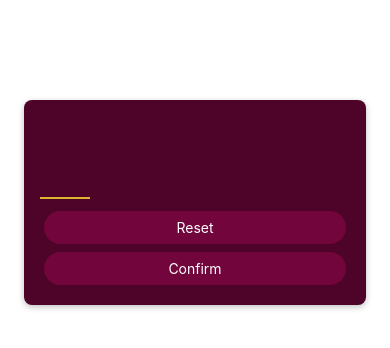
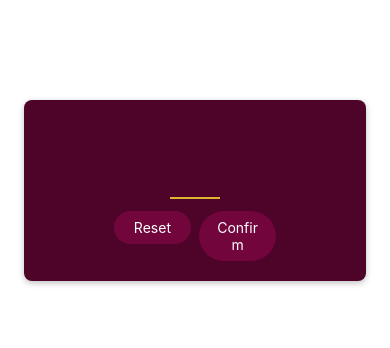
Before and after one commit to sailakshmy/guessNumberGameApp, a React Native app in the folder guessGameApp/: screen / in a window 390 px wide. Shown: the top 348 px of the page. Built offline with nearby package versions, Linux system fonts and the light colour scheme.

Commit message:
Styled the startGameScreen main component

```diff
--- a/guessGameApp/screens/StartGameScreen.js
+++ b/guessGameApp/screens/StartGameScreen.js
@@ -12,8 +12,14 @@ const StartGameScreen = () => {
         autoCapitalize="none"
         autoCorrect={false}
       />
-      <PrimaryButton>Reset</PrimaryButton>
-      <PrimaryButton>Confirm</PrimaryButton>
+      <View style={styles.buttonsContainer}>
+        <View style={styles.buttonContainer}>
+          <PrimaryButton>Reset</PrimaryButton>
+        </View>
+        <View style={styles.buttonContainer}>
+          <PrimaryButton>Confirm</PrimaryButton>
+        </View>
+      </View>
     </View>
   );
 };
@@ -33,6 +39,8 @@ const styles = StyleSheet.create({
     },
     shadowRadius: 6,
     shadowOpacity: 0.25,
+    justifyContent: "",
+    alignItems: "center",
   },
   numberInput: {
     height: 75,
@@ -45,6 +53,12 @@ const styles = StyleSheet.create({
     fontWeight: "bold",
     textAlign: "center",
   },
+  buttonsContainer: {
+    flexDirection: "row",
+  },
+  buttonContainer: {
+    flex: 1,
+  },
 });
 
 export default StartGameScreen;
```
